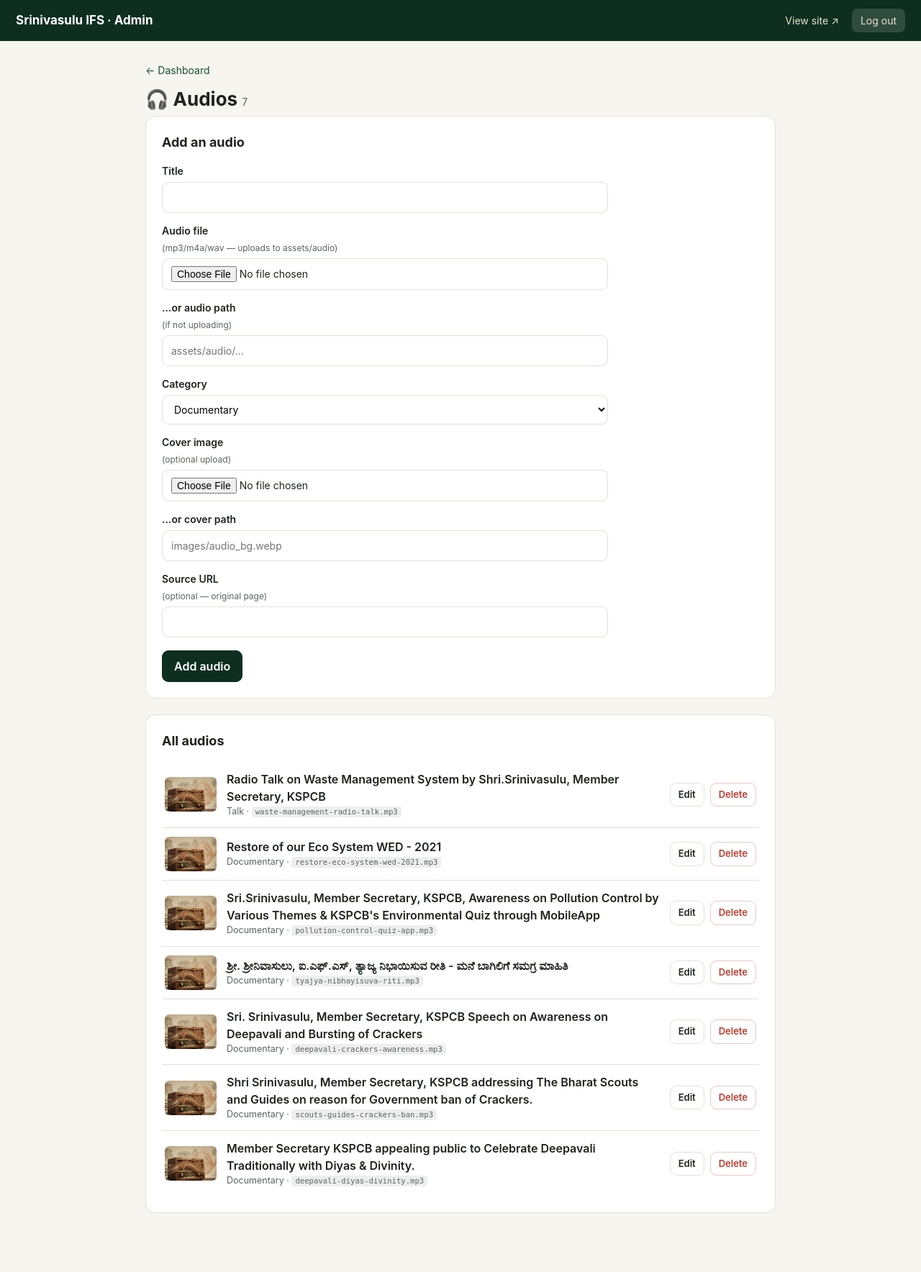
After one commit to vanalok/srinini-sir, a PHP site: page /admin/audios.php in a window 1280 px wide. The commit adds this page. Shown: the whole page at 72% size. Run offline with PHP 8.4, Linux system fonts and the light colour scheme; the visitor is signed in with stand-in values (Sample User, id 1).

Commit message:
CMS: add Audios + Honours editors; move honours data to honours.json
Audios editor (upload mp3 + cover, category). Honours editor (year,
category, title, body, image upload). Refactored honours.html to fetch
honours.json so honours are CMS-editable. Dashboard activates the three
working editors.

Co-Authored-By: Claude Opus 4.8 <noreply@anthropic.com>

```diff
--- /dev/null
+++ b/admin/audios.php
@@ -0,0 +1,113 @@
+<?php
+require_once __DIR__ . '/lib.php';
+require_login();
+
+$FILE = SITE_ROOT . '/audios.json';
+$KINDS = ['documentary' => 'Documentary', 'talk' => 'Talk', 'interview' => 'Interview'];
+
+if ($_SERVER['REQUEST_METHOD'] === 'POST') {
+  csrf_check();
+  $audios = read_json($FILE);
+  $action = $_POST['action'] ?? '';
+
+  if ($action === 'delete') {
+    $i = (int)($_POST['index'] ?? -1);
+    if (isset($audios[$i])) { $t = $audios[$i]['title'] ?? 'audio'; array_splice($audios, $i, 1); write_json($FILE, $audios); flash('Deleted: ' . $t); }
+  }
+
+  if ($action === 'save') {
+    $title = trim($_POST['title'] ?? '');
+    $kind  = $_POST['kind'] ?? 'documentary';
+    $src   = trim($_POST['sourceUrl'] ?? '');
+    $image = trim($_POST['image'] ?? '');
+    $idx   = $_POST['index'] ?? '';
+    $existing = ($idx !== '' && isset($audios[(int)$idx])) ? $audios[(int)$idx] : [];
+
+    // audio file: uploaded takes priority, else keep existing / typed path
+    $audioUrl = trim($_POST['audioUrl'] ?? '');
+    $up = handle_upload('audiofile', AUDIO_DIR, ['mp3','m4a','wav','ogg'], 'assets/audio');
+    if ($up) $audioUrl = $up;
+    if ($audioUrl === '') $audioUrl = $existing['audioUrl'] ?? '';
+
+    // optional cover upload
+    $coverUp = handle_upload('coverfile', IMAGES_DIR, ['jpg','jpeg','png','webp'], 'images');
+    if ($coverUp) $image = $coverUp;
+    if ($image === '') $image = $existing['image'] ?? 'images/audio_bg.webp';
+
+    if ($title === '' || $audioUrl === '') {
+      flash('Title and an audio file (upload or path) are required.', 'err');
+    } else {
+      $entry = ['title' => $title, 'audioUrl' => $audioUrl, 'image' => $image, 'kind' => $kind];
+      if ($src !== '') $entry['sourceUrl'] = $src;
+      if ($idx !== '' && isset($audios[(int)$idx])) { $audios[(int)$idx] = array_merge($existing, $entry); flash('Updated: ' . $title); }
+      else { $audios[] = $entry; flash('Added: ' . $title); }
+      write_json($FILE, $audios);
+    }
+  }
+  header('Location: audios.php'); exit;
+}
+
+$audios = read_json($FILE);
+$editIdx = isset($_GET['edit']) ? (int)$_GET['edit'] : null;
+$edit = ($editIdx !== null && isset($audios[$editIdx])) ? $audios[$editIdx] : null;
+
+admin_head('Audios');
+echo render_flash();
+?>
+<a class="a-back" href="index.php">← Dashboard</a>
+<h1 class="a-h1">🎧 Audios <span class="a-count"><?= count($audios) ?></span></h1>
+
+<section class="a-panel">
+  <h2><?= $edit ? 'Edit audio' : 'Add an audio' ?></h2>
+  <form method="post" enctype="multipart/form-data" class="a-form">
+    <?= csrf_field() ?>
+    <input type="hidden" name="action" value="save">
+    <?php if ($edit): ?><input type="hidden" name="index" value="<?= (int)$editIdx ?>"><?php endif; ?>
+
+    <label>Title <input name="title" required value="<?= h($edit['title'] ?? '') ?>"></label>
+    <label>Audio file <span class="a-hint">(mp3/m4a/wav — uploads to assets/audio)</span>
+      <input type="file" name="audiofile" accept="audio/*">
+    </label>
+    <label>…or audio path <span class="a-hint">(if not uploading)</span>
+      <input name="audioUrl" value="<?= h($edit['audioUrl'] ?? '') ?>" placeholder="assets/audio/…">
+    </label>
+    <label>Category
+      <select name="kind">
+        <?php foreach ($KINDS as $k => $lbl): ?>
+          <option value="<?= h($k) ?>" <?= (($edit['kind'] ?? 'documentary') === $k) ? 'selected' : '' ?>><?= h($lbl) ?></option>
+        <?php endforeach; ?>
+      </select>
+    </label>
+    <label>Cover image <span class="a-hint">(optional upload)</span><input type="file" name="coverfile" accept="image/*"></label>
+    <label>…or cover path <input name="image" value="<?= h($edit['image'] ?? '') ?>" placeholder="images/audio_bg.webp"></label>
+    <label>Source URL <span class="a-hint">(optional — original page)</span><input name="sourceUrl" value="<?= h($edit['sourceUrl'] ?? '') ?>"></label>
+    <div class="a-actions">
+      <button class="a-btn a-btn-primary" type="submit"><?= $edit ? 'Save changes' : 'Add audio' ?></button>
+      <?php if ($edit): ?><a class="a-btn" href="audios.php">Cancel</a><?php endif; ?>
+    </div>
+  </form>
+</section>
+
+<section class="a-panel">
+  <h2>All audios</h2>
+  <div class="a-list">
+    <?php foreach ($audios as $i => $a): ?>
+      <div class="a-row">
+        <img class="a-thumb" src="../<?= h($a['image'] ?? 'images/audio_bg.webp') ?>" alt="" loading="lazy">
+        <div class="a-row-main">
+          <div class="a-row-title"><?= h($a['title'] ?? '(untitled)') ?></div>
+          <div class="a-row-meta"><?= h($KINDS[$a['kind'] ?? ''] ?? ($a['kind'] ?? '')) ?> · <code><?= h(basename($a['audioUrl'] ?? '')) ?></code></div>
+        </div>
+        <div class="a-row-actions">
+          <a class="a-btn a-btn-sm" href="audios.php?edit=<?= $i ?>">Edit</a>
+          <form method="post" onsubmit="return confirm('Delete this audio?')">
+            <?= csrf_field() ?><input type="hidden" name="action" value="delete"><input type="hidden" name="index" value="<?= $i ?>">
+            <button class="a-btn a-btn-sm a-btn-danger" type="submit">Delete</button>
+          </form>
+        </div>
+      </div>
+    <?php endforeach; ?>
+    <?php if (!$audios): ?><p class="a-empty">No audios yet.</p><?php endif; ?>
+  </div>
+</section>
+<?php admin_foot(); ?>
--- a/admin/index.php
+++ b/admin/index.php
@@ -14,11 +14,11 @@ function count_json($file, $key = null) {
 
 $cards = [
   ['videos.php',        'Videos',         '🎬', count_json('videos.json'),          true],
+  ['audios.php',        'Audios',         '🎧', count_json('audios.json'),          true],
+  ['honours.php',       'Honours',        '🏆', count_json('honours.json'),         true],
   ['publications.php',  'Publications',   '📄', count_json('publications.json'),    false],
   ['accomplishments.php','Accomplishments','🏅', count_json('accomplishments.json'), false],
-  ['honours.php',       'Honours',        '🏆', null,                                false],
   ['photos.php',        'Photos',         '🖼️', null,                                false],
-  ['audios.php',        'Audios',         '🎧', count_json('audios.json'),          false],
   ['blog.php',          'Blog posts',     '📝', null,                                false],
 ];
 
```
Also changed, not shown: admin/honours.php (added, +101 -0 lines), honours.html (+2 -95 lines), honours.json (added, +15 -0 lines).
